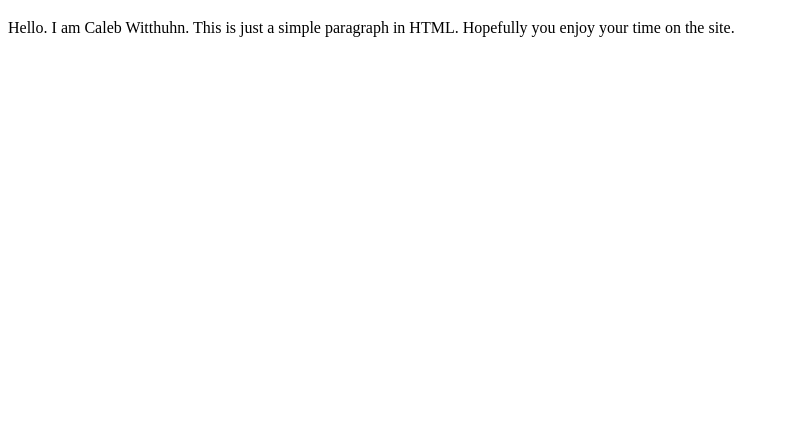
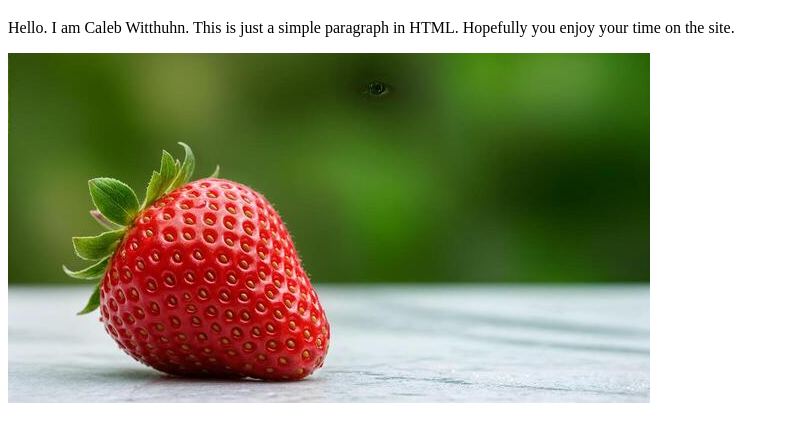
Before and after one commit to calbguy14/cis483-hw1, a plain HTML site: page index.html in a window 1280 px wide. Shown: the part 61-502 px from the top of the page, without its empty margins (0-789 px from the left). Drawn offline with Linux system fonts and the light colour scheme.

Commit message:
Added image element with a photo of a strawberry.

```diff
--- a/index.html
+++ b/index.html
@@ -12,5 +12,7 @@
 
     <p>Hello. I am Caleb Witthuhn. This is just a simple paragraph in HTML. Hopefully you enjoy your time on the site.</p>
 
+    <img src="strawberry.jpg" alt="A photo of a strawberry">
+
   </body>
 </html>
```
Also changed, not shown: strawberry.jpg (added).
